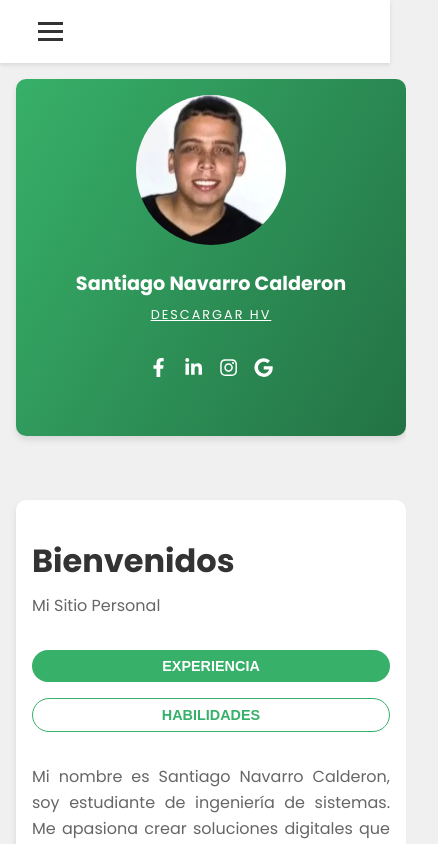
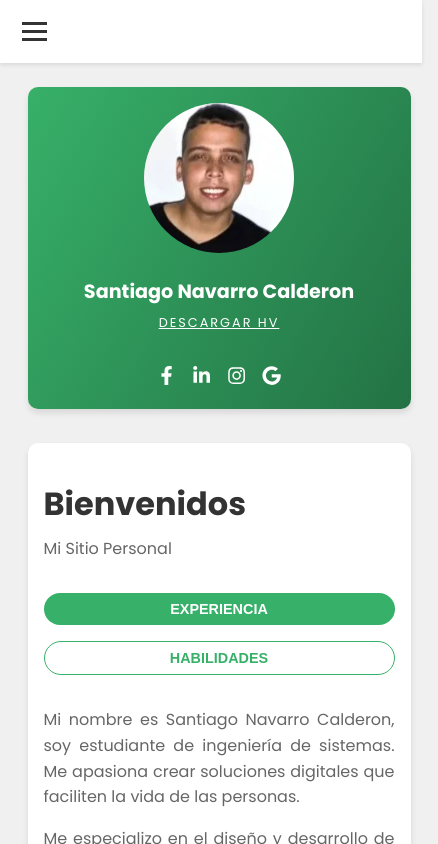
Before and after one commit to SantiagoNavarroUPC/mi-portafolio, a React (Create React App) app: page / in a window 390 px wide. Shown: the top 844 px of the page, 438 px wide, since content can reach past the window. Built offline with nearby package versions, Linux system fonts and the light colour scheme; the HTML template or start-up script is replaced by a standard one.

Commit message:
ajustes responsive

```diff
--- a/src/App.css
+++ b/src/App.css
@@ -1,5 +1,7 @@
+/* Importación de fuentes */
 @import url('https://fonts.googleapis.com/css2?family=Poppins:wght@300;400;600;700&display=swap');
 
+/* Variables de color */
 :root {
   --primary-color: #37b069;
   --secondary-color: #237244;
@@ -7,6 +9,7 @@
   --background-color: #f0f0f0;
 }
 
+/* Estilos generales */
 body, html {
   margin: 0;
   padding: 0;
@@ -21,6 +24,7 @@ body, html {
   flex-direction: column;
 }
 
+/* Estilos de la barra de navegación */
 .top-nav {
   display: flex;
   justify-content: flex-end;
@@ -28,6 +32,7 @@ body, html {
   padding: 1rem 2rem;
   background-color: white;
   box-shadow: 0 2px 4px rgba(0,0,0,0.1);
+  position: relative;
 }
 
 .nav-links {
@@ -49,8 +54,21 @@ body, html {
 
 .menu-toggle {
   display: none;
+  background: none;
+  border: none;
+  cursor: pointer;
 }
 
+.menu-toggle span {
+  display: block;
+  width: 25px;
+  height: 3px;
+  background-color: var(--text-color);
+  margin: 5px 0;
+  transition: all 0.3s ease;
+}
+
+/* Estilos del contenido principal */
 .content {
   display: flex;
   flex: 1;
@@ -58,6 +76,7 @@ body, html {
   gap: 2rem;
 }
 
+/* Estilos de la barra lateral */
 .sidebar {
   flex: 0 0 325px;
   display: flex;
@@ -116,6 +135,7 @@ body, html {
   transform: scale(1.2);
 }
 
+/* Estilos del contenido principal */
 .main-content {
   flex: 1;
   padding: 2rem;
@@ -137,6 +157,7 @@ h3 {
   font-weight: 400;
 }
 
+/* Estilos de los botones */
 .buttons {
   display: flex;
   gap: 1rem;
@@ -169,6 +190,7 @@ h3 {
   box-shadow: 0 2px 4px rgba(0,0,0,0.1);
 }
 
+/* Estilos del contenido de texto */
 .main-content p {
   color: #666;
   line-height: 1.6;
@@ -177,7 +199,6 @@ h3 {
 #experiencia {
   text-align: justify;
 }
-
 
 #habilidades ul {
   list-style-type: none;
@@ -199,50 +220,73 @@ h3 {
   top: -0.2rem;
 }
 
-@media (max-width: 1024px) {
+.content {
+  padding: 1rem;
+}
+
+.sidebar {
+  padding: 1rem;
+  margin: 0 auto;
+}
+
+.main-content {
+  margin-left: auto;
+  margin-right: auto;
+}
+
+
+@media (max-width: 1200px) {
   .content {
     flex-direction: column;
   }
 
   .sidebar {
     width: 100%;
-    max-width: 400px;
-    margin: 0 auto;
+    max-width: 600px;
+    margin-bottom: 2rem;
   }
 
   .main-content {
     margin-top: 2rem;
+    max-width: 800px;
+  }
+}
+
+@media (max-width: 992px) {
+  .content {
+    padding: 1.5rem;
+  }
+
+  .sidebar {
+    max-width: 500px;
+  }
+
+  .main-content {
+    max-width: 700px;
+  }
+
+  h1 {
+    font-size: 3rem;
+  }
+
+  h3 {
+    font-size: 1.3rem;
   }
 }
 
 @media (max-width: 768px) {
   .top-nav {
-    justify-content: space-between;
+    flex-wrap: wrap;
   }
 
   .menu-toggle {
     display: block;
-    background: none;
-    border: none;
-    cursor: pointer;
-  }
-
-  .menu-toggle span {
-    display: block;
-    width: 25px;
-    height: 3px;
-    background-color: var(--text-color);
-    margin: 5px 0;
-    transition: all 0.3s ease;
   }
 
   .nav-links {
     display: none;
+    width: 100%;
     flex-direction: column;
-    position: absolute;
-    top: 100%;
-    left: 0;
-    right: 0;
     background-color: white;
     padding: 1rem;
     box-shadow: 0 2px 4px rgba(0,0,0,0.1);
@@ -256,16 +300,17 @@ h3 {
     margin: 0.5rem 0;
   }
 
-  .content {
-    padding: 1rem;
+  .sidebar {
+    max-width: 400px;
   }
 
-  .sidebar {
-    padding: 1rem;
+  .profile-container {
+    width: 180px;
+    height: 180px;
   }
 
   .main-content {
-    padding: 1rem;
+    max-width: 600px;
   }
 
   h1 {
@@ -285,7 +330,25 @@ h3 {
   }
 }
 
-@media (max-width: 480px) {
+@media (max-width: 420px), (max-device-width: 1024px) {
+  .top-nav {
+    padding: 1rem;
+    width: 100%;
+    justify-content: space-between;
+  }
+
+  .content {
+    display: grid;
+    justify-content: center;
+    align-items: center;
+    width: 100%;
+}
+
+
+  .sidebar {
+    max-width: 90%;
+  }
+
   .profile-container {
     width: 150px;
     height: 150px;
@@ -299,6 +362,12 @@ h3 {
     font-size: 0.8rem;
   }
 
+  .main-content {
+    max-width: 90%;
+    margin-top: -30px;
+    padding: 1rem;
+  }
+
   h1 {
     font-size: 2rem;
   }
```
